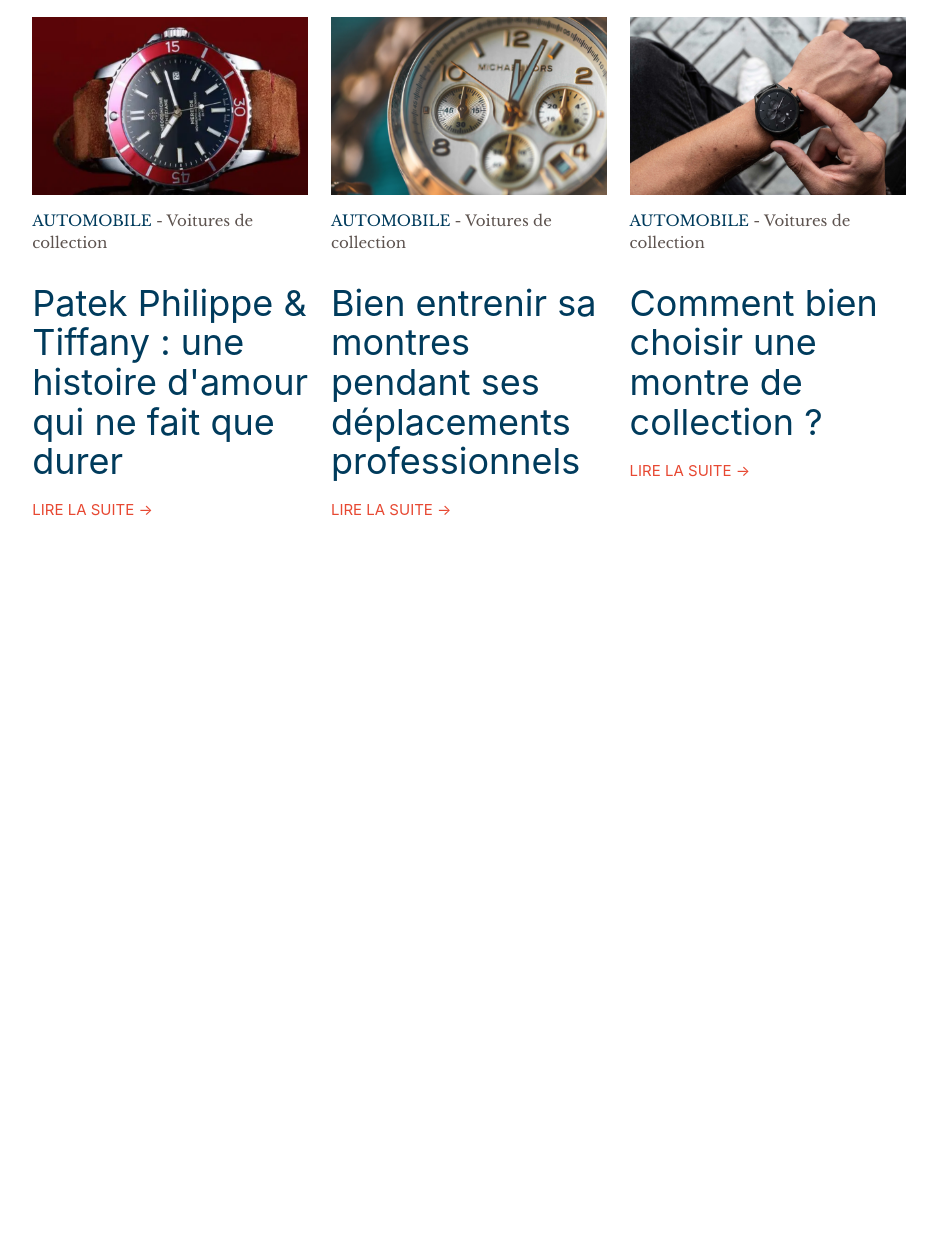
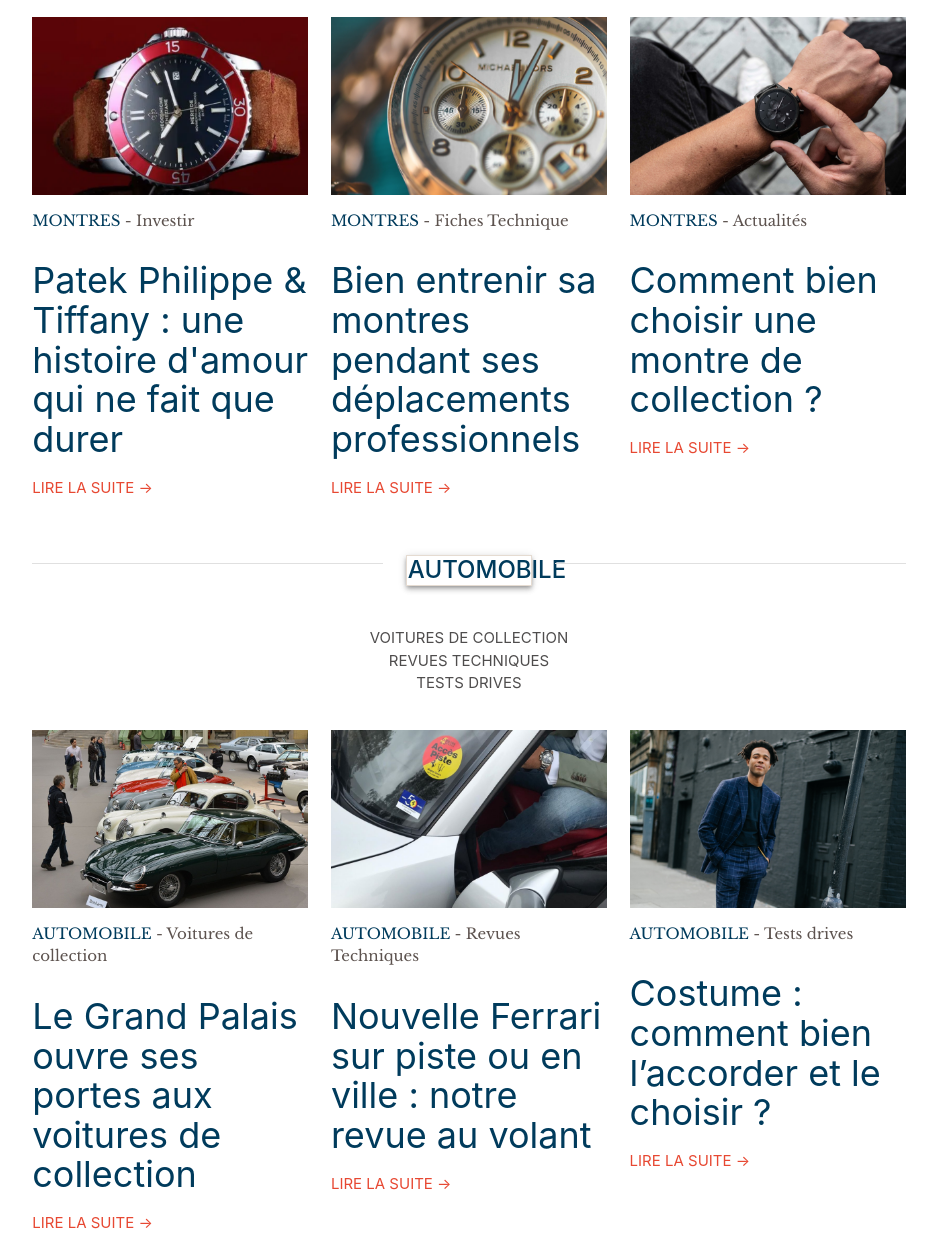
Before and after one commit to ChrisBradford2/Silver-bird, a website: page index.html in a window 1280 px wide. Shown: the part 1017-2272 px from the top of the page, without its empty margins (171-1108 px from the left). Before the commit the page ends 1559 px from the top, so only its background shows below. Drawn offline with nearby package versions, Linux system fonts and the light colour scheme; files whose address does not match are found by name.

Commit message:
feat : automobile

```diff
--- a/index.html
+++ b/index.html
@@ -45,6 +45,7 @@
     </header>
 
     <main>
+        <!--Home-->
         <section class="container">
             <div class="row">
                 <div class="col s12 m7">
@@ -68,6 +69,7 @@
             </div>
         </section>
 
+        <!--Montres-->
         <section class="container">
             <div class="row valign-wrapper">
                 <div class="col s2 m5"><div class="divider"></div></div>
@@ -84,25 +86,60 @@
             <div class="row">
                 <div class="col s12 m4">
                     <img src="assets/img/Image3.png" class="blog-img link-category" alt="Montre rouge">
-                    <p><a href="#" title="Automobile">AUTOMOBILE</a> - Voitures de collection</p>
+                    <p><a href="#" title="Montres">Montres</a> - Investir</p>
                     <h3>Patek Philippe & Tiffany : une histoire d'amour qui ne fait que durer</h3>
                     <a href="#" class="read-more">Lire la suite →</a>
                 </div>
                 <div class="col s12 m4">
                     <img src="assets/img/Image4.png" class="blog-img" alt="Montre rouge">
-                    <p><a href="#" title="Automobile">AUTOMOBILE</a> - Voitures de collection</p>
+                    <p><a href="#" title="Montres">Montres</a> - Fiches Technique</p>
                     <h3>Bien entrenir sa montres pendant ses déplacements professionnels</h3>
                     <a href="#" class="read-more">Lire la suite →</a>
                 </div>
                 <div class="col s12 m4">
                     <img src="assets/img/Image5.png" class="blog-img" alt="Montre rouge">
-                    <p><a href="#" title="Automobile">AUTOMOBILE</a> - Voitures de collection</p>
+                    <p><a href="#" title="Montres">Montres</a> - Actualités</p>
                     <h3>Comment bien choisir une montre de collection ?</h3>
                     <a href="#" class="read-more">Lire la suite →</a>
                 </div>
             </div>
         </section>
 
+        <!--Auto-->
+        <section class="container">
+            <div class="row valign-wrapper">
+                <div class="col s2 m5"><div class="divider"></div></div>
+                <div class="col s8 m2"><h2 class="subtitle center z-depth-2">Automobile</h2></div>
+                <div class="col s2 m5"><div class="divider"></div></div>
+            </div>
+            <div class="row subnav">
+                <ul class="center">
+                    <li><a href="#">Voitures de collection</a></li>
+                    <li><a href="#">Revues Techniques</a></li>
+                    <li><a href="#">Tests drives</a></li>
+                </ul>
+            </div>
+            <div class="row">
+                <div class="col s12 m4">
+                    <img src="assets/img/Image6.png" class="blog-img link-category" alt="Montre rouge">
+                    <p><a href="#" title="Automobile">AUTOMOBILE</a> - Voitures de collection</p>
+                    <h3>Le Grand Palais ouvre ses portes aux voitures de collection</h3>
+                    <a href="#" class="read-more">Lire la suite →</a>
+                </div>
+                <div class="col s12 m4">
+                    <img src="assets/img/Image7.png" class="blog-img" alt="Montre rouge">
+                    <p><a href="#" title="Automobile">AUTOMOBILE</a> - Revues Techniques</p>
+                    <h3>Nouvelle Ferrari sur piste ou en ville : notre revue au volant</h3>
+                    <a href="#" class="read-more">Lire la suite →</a>
+                </div>
+                <div class="col s12 m4">
+                    <img src="assets/img/Image8.png" class="blog-img" alt="Montre rouge">
+                    <p><a href="#" title="Automobile">AUTOMOBILE</a> - Tests drives</p>
+                    <h3>Costume : comment bien l’accorder et le choisir ?</h3>
+                    <a href="#" class="read-more">Lire la suite →</a>
+                </div>
+            </div>
+        </section>
     </main>
 
 
```
